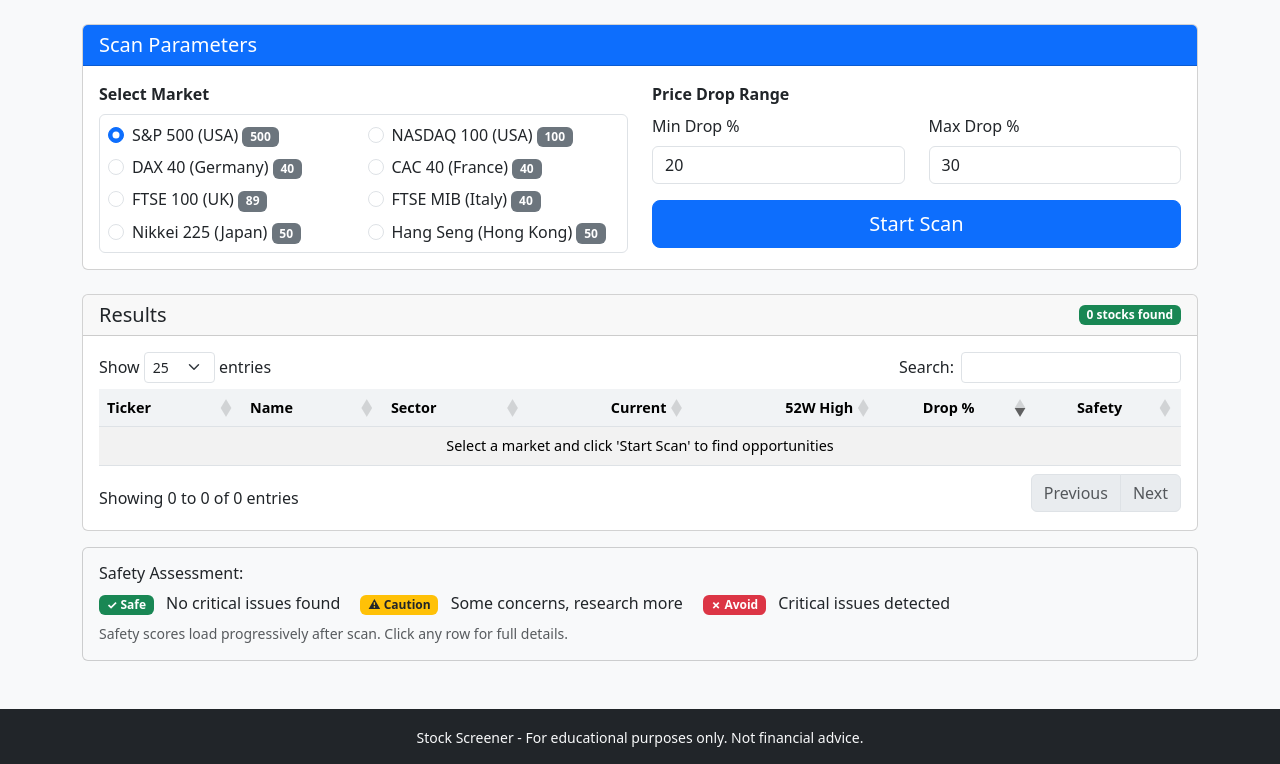
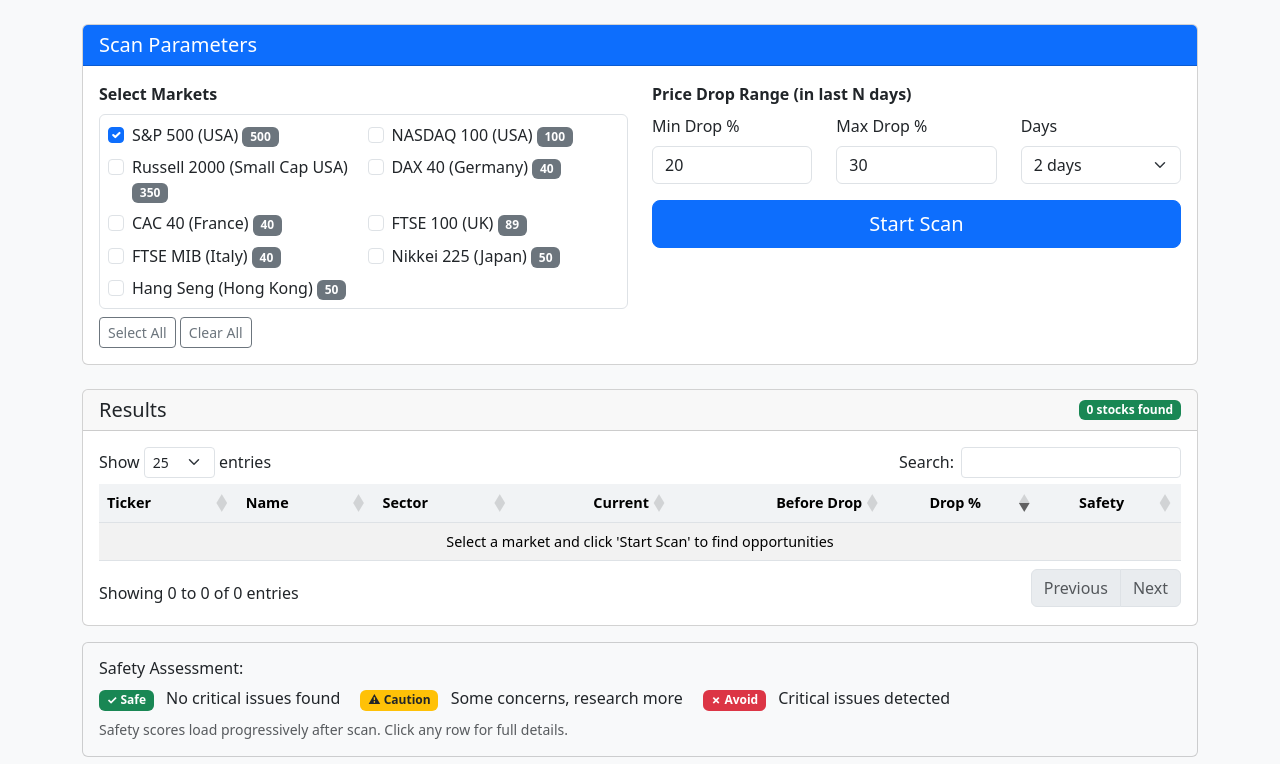
Before and after one commit to rigelshysaj/stock-screener, a Flask app: page / in a window 1280 px wide. Shown: the part 56-820 px from the top of the page. Run offline with Flask 3, Linux system fonts and the light colour scheme; some libraries are stand-ins or nearby versions.

Commit message:
Major update: Recent drops, multi-market, and complete loading
- Changed screening to find drops in last 1-2 days (not 52-week high)
- Added lookback_days parameter (1 or 2 days)
- Restored checkboxes for multi-market selection with Select/Clear All
- Results now display only when all data (including safety) is ready
- Added Russell 2000 small-cap market (~300 stocks)
- Updated table header: "52W High" -> "Before Drop"
- Progress bar shows scanning and safety analysis phases

🤖 Generated with [Claude Code](https://claude.com/claude-code)

Co-Authored-By: Claude Opus 4.5 <noreply@anthropic.com>

```diff
--- a/app.py
+++ b/app.py
@@ -51,6 +51,7 @@ def scan_stocks():
         "markets": ["sp500", "nasdaq"],  // Market keys to scan
         "min_drop": 20,                   // Minimum drop percentage
         "max_drop": 30,                   // Maximum drop percentage
+        "lookback_days": 2,               // Days to look back (1 or 2)
         "batch": 0,                       // Batch number (0-indexed)
         "batch_size": 100                 // Stocks per batch
     }
@@ -61,6 +62,7 @@ def scan_stocks():
     market_keys = data.get('markets', ['sp500'])
     min_drop = float(data.get('min_drop', 20))
     max_drop = float(data.get('max_drop', 30))
+    lookback_days = int(data.get('lookback_days', 2))
     batch = int(data.get('batch', 0))
     batch_size = int(data.get('batch_size', 100))
 
@@ -85,13 +87,13 @@ def scan_stocks():
 
     logger.info(f"Scanning {len(tickers)} stocks from markets: {market_keys}")
 
-    # Screen stocks for price drops
+    # Screen stocks for price drops in last N days
     try:
         stocks = screen_stocks(
             tickers,
             min_drop=min_drop,
             max_drop=max_drop,
-            exclude_sudden_drops=True
+            lookback_days=lookback_days
         )
     except Exception as e:
         logger.error(f"Error screening stocks: {e}")
@@ -107,7 +109,8 @@ def scan_stocks():
         "tickers_scanned": len(tickers),
         "parameters": {
             "min_drop": min_drop,
-            "max_drop": max_drop
+            "max_drop": max_drop,
+            "lookback_days": lookback_days
         },
         "stocks": stocks,
         # Batch metadata for frontend
--- a/static/js/app.js
+++ b/static/js/app.js
@@ -28,22 +28,37 @@ function initDataTable() {
     });
 }
 
-// Get selected market (single radio button)
-function getSelectedMarket() {
-    return $('input[name="market"]:checked').val();
+// Get selected markets (checkboxes)
+function getSelectedMarkets() {
+    const selected = [];
+    $('input[name="market"]:checked').each(function() {
+        selected.push($(this).val());
+    });
+    return selected;
 }
 
-// Start scanning with batch support
+// Select all markets
+function selectAllMarkets() {
+    $('input[name="market"]').prop('checked', true);
+}
+
+// Clear all markets
+function clearAllMarkets() {
+    $('input[name="market"]').prop('checked', false);
+}
+
+// Start scanning with batch support - collects all results before displaying
 async function startScan() {
-    const market = getSelectedMarket();
+    const markets = getSelectedMarkets();
 
-    if (!market) {
-        alert('Please select a market to scan.');
+    if (markets.length === 0) {
+        alert('Please select at least one market to scan.');
         return;
     }
 
     const minDrop = parseFloat($('#min-drop').val()) || 20;
     const maxDrop = parseFloat($('#max-drop').val()) || 30;
+    const lookbackDays = parseInt($('#lookback-days').val()) || 2;
 
     // Validate range
     if (minDrop >= maxDrop) {
@@ -56,11 +71,12 @@ async function startScan() {
     $('#scan-text').text('Scanning...');
     $('#scan-spinner').removeClass('d-none');
     $('#status-bar').removeClass('d-none').addClass('alert-info').removeClass('alert-success alert-danger');
-    $('#status-text').text(`Scanning ${market.toUpperCase()}...`);
+    $('#status-text').text(`Scanning ${markets.length} market(s)...`);
 
     // Clear previous results
     currentResults = [];
     dataTable.clear().draw();
+    $('#results-count').text('Scanning...');
 
     const batchSize = 100;
     let batch = 0;
@@ -69,7 +85,7 @@ async function startScan() {
     let totalTickers = 0;
 
     try {
-        // Fetch batches until no more
+        // Phase 1: Fetch all stock data in batches
         while (hasMore) {
             const response = await fetch('/api/scan', {
                 method: 'POST',
@@ -77,9 +93,10 @@ async function startScan() {
                     'Content-Type': 'application/json'
                 },
                 body: JSON.stringify({
-                    markets: [market],
+                    markets: markets,
                     min_drop: minDrop,
                     max_drop: maxDrop,
+                    lookback_days: lookbackDays,
                     batch: batch,
                     batch_size: batchSize
                 })
@@ -99,25 +116,33 @@ async function startScan() {
             // Add new stocks to results
             if (data.stocks && data.stocks.length > 0) {
                 currentResults = currentResults.concat(data.stocks);
-                // Update table progressively
-                appendToResultsTable(data.stocks);
             }
 
-            // Update progress
-            const progress = Math.min(100, Math.round((totalScanned / totalTickers) * 100));
-            $('#status-text').text(`Scanning ${market.toUpperCase()}... ${progress}% (${totalScanned}/${totalTickers} stocks)`);
-            $('#results-count').text(`${currentResults.length} stocks found`);
+            // Update progress - Phase 1: Stock scanning
+            const scanProgress = Math.min(50, Math.round((totalScanned / totalTickers) * 50));
+            $('#status-text').text(`Scanning stocks... ${scanProgress * 2}% (${totalScanned}/${totalTickers})`);
 
             batch++;
         }
 
+        if (currentResults.length === 0) {
+            $('#status-bar').removeClass('alert-info').addClass('alert-warning');
+            $('#status-text').text(`No stocks found with ${minDrop}-${maxDrop}% drop in last ${lookbackDays} day(s). Scanned ${totalTickers} tickers.`);
+            $('#results-count').text('0 stocks found');
+            return;
+        }
+
+        // Phase 2: Load all news/safety data
+        $('#status-text').text(`Loading safety analysis for ${currentResults.length} stocks...`);
+        await loadAllNewsData(currentResults);
+
+        // Phase 3: Display all results at once
+        displayAllResults(currentResults);
+
         // Final update
         $('#status-bar').removeClass('alert-info').addClass('alert-success');
-        $('#status-text').text(`Scan complete! Found ${currentResults.length} stocks matching criteria. Scanned ${totalTickers} tickers.`);
+        $('#status-text').text(`Complete! Found ${currentResults.length} stocks with ${minDrop}-${maxDrop}% drop in last ${lookbackDays} day(s). Scanned ${totalTickers} tickers.`);
         $('#results-count').text(`${currentResults.length} stocks found`);
-
-        // Load news analysis progressively
-        loadNewsProgressively(currentResults);
 
     } catch (error) {
         console.error('Scan error:', error);
@@ -129,6 +154,64 @@ async function startScan() {
         $('#scan-text').text('Start Scan');
         $('#scan-spinner').addClass('d-none');
     }
+}
+
+// Load all news/safety data for stocks
+async function loadAllNewsData(stocks) {
+    let loaded = 0;
+    const total = stocks.length;
+
+    for (const stock of stocks) {
+        try {
+            const response = await fetch(`/api/stock/${stock.ticker}/news`);
+            if (response.ok) {
+                const analysis = await response.json();
+                stock.safety_score = analysis.safety_score;
+                stock.assessment = analysis.assessment || 'unknown';
+                stock.safety_message = analysis.message || '';
+                stock.critical_keywords = analysis.critical_keywords_found || [];
+            } else {
+                stock.safety_score = null;
+                stock.assessment = 'unknown';
+                stock.safety_message = 'Unable to load';
+            }
+        } catch (error) {
+            console.warn(`Error loading news for ${stock.ticker}:`, error);
+            stock.safety_score = null;
+            stock.assessment = 'unknown';
+            stock.safety_message = 'Error loading';
+        }
+
+        loaded++;
+        const progress = Math.round((loaded / total) * 100);
+        $('#status-text').text(`Loading safety analysis... ${progress}% (${loaded}/${total})`);
+    }
+}
+
+// Display all results at once with safety data
+function displayAllResults(stocks) {
+    dataTable.clear();
+
+    stocks.forEach(stock => {
+        const safetyHtml = formatSafetyBadge(
+            stock.safety_score,
+            stock.assessment,
+            stock.safety_message
+        );
+
+        dataTable.row.add([
+            formatTicker(stock.ticker),
+            truncateName(stock.name, 30),
+            stock.sector || 'N/A',
+            formatPrice(stock.current_price, stock.currency),
+            formatPrice(stock.reference_price || stock.high_52w, stock.currency),
+            formatDropPct(stock.drop_pct),
+            safetyHtml
+        ]);
+    });
+
+    dataTable.draw();
+    setupRowClickHandlers();
 }
 
 // Update results table (full replace)
--- a/templates/index.html
+++ b/templates/index.html
@@ -30,11 +30,11 @@
                 <div class="row">
                     <!-- Markets Selection -->
                     <div class="col-md-6">
-                        <label class="form-label fw-bold">Select Market</label>
+                        <label class="form-label fw-bold">Select Markets</label>
                         <div class="markets-grid" id="markets-container">
                             {% for key, market in markets.items() %}
                             <div class="form-check">
-                                <input class="form-check-input" type="radio" name="market"
+                                <input class="form-check-input" type="checkbox" name="market"
                                        value="{{ key }}" id="market-{{ key }}"
                                        {% if key == 'sp500' %}checked{% endif %}>
                                 <label class="form-check-label" for="market-{{ key }}">
@@ -44,22 +44,33 @@
                             </div>
                             {% endfor %}
                         </div>
+                        <div class="mt-2">
+                            <button type="button" class="btn btn-sm btn-outline-secondary" onclick="selectAllMarkets()">Select All</button>
+                            <button type="button" class="btn btn-sm btn-outline-secondary" onclick="clearAllMarkets()">Clear All</button>
+                        </div>
                     </div>
 
                     <!-- Drop Range -->
                     <div class="col-md-6">
-                        <label class="form-label fw-bold">Price Drop Range</label>
+                        <label class="form-label fw-bold">Price Drop Range (in last N days)</label>
                         <div class="range-container mb-3">
                             <div class="row">
-                                <div class="col-6">
+                                <div class="col-4">
                                     <label class="form-label">Min Drop %</label>
                                     <input type="number" class="form-control" id="min-drop"
                                            value="20" min="5" max="95" step="1">
                                 </div>
-                                <div class="col-6">
+                                <div class="col-4">
                                     <label class="form-label">Max Drop %</label>
                                     <input type="number" class="form-control" id="max-drop"
                                            value="30" min="10" max="100" step="1">
+                                </div>
+                                <div class="col-4">
+                                    <label class="form-label">Days</label>
+                                    <select class="form-select" id="lookback-days">
+                                        <option value="1">1 day</option>
+                                        <option value="2" selected>2 days</option>
+                                    </select>
                                 </div>
                             </div>
                         </div>
@@ -93,7 +104,7 @@
                                 <th>Name</th>
                                 <th>Sector</th>
                                 <th>Current</th>
-                                <th>52W High</th>
+                                <th>Before Drop</th>
                                 <th>Drop %</th>
                                 <th>Safety</th>
                             </tr>
```
Also changed, not shown: screener.py (+41 -30 lines), stock_lists.py (+51 -0 lines).
